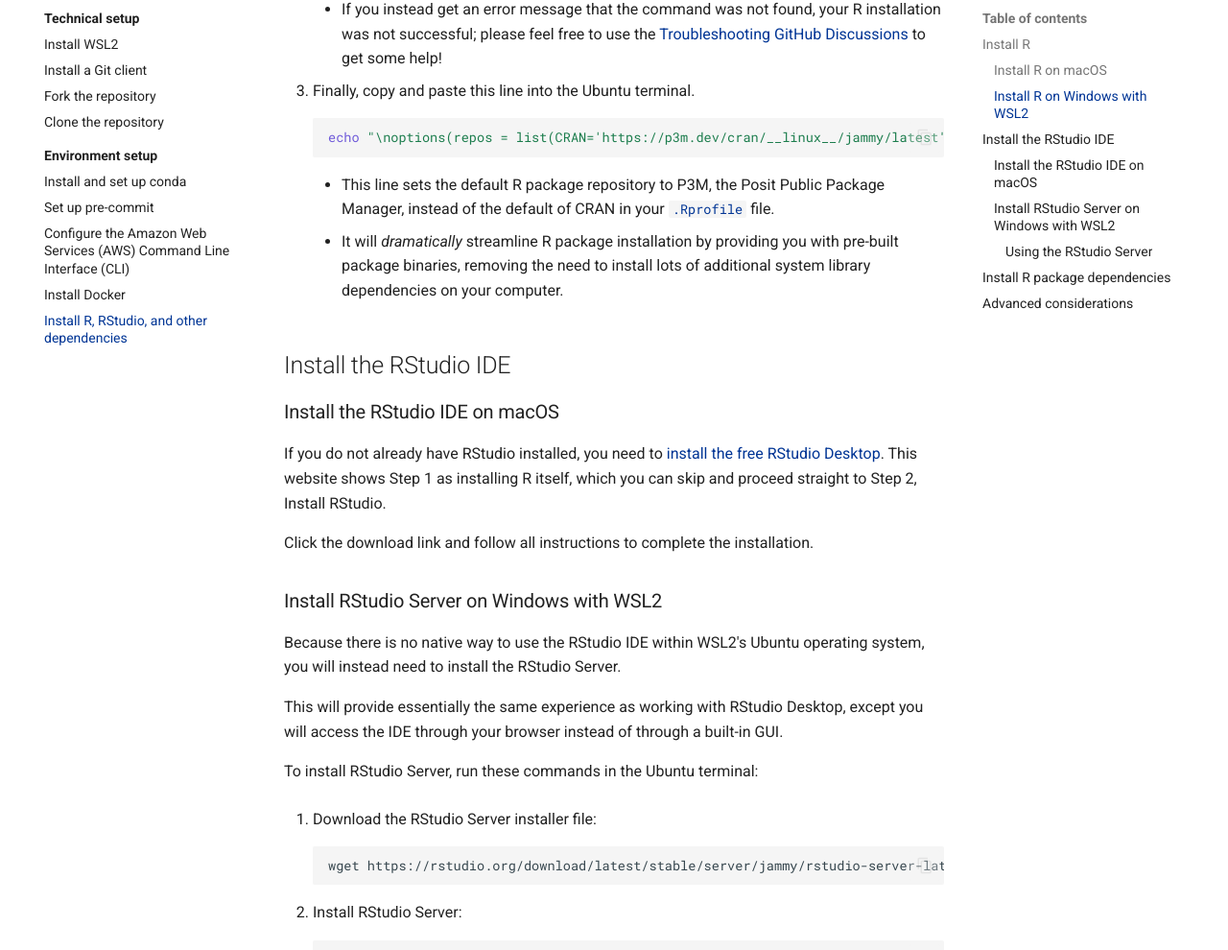
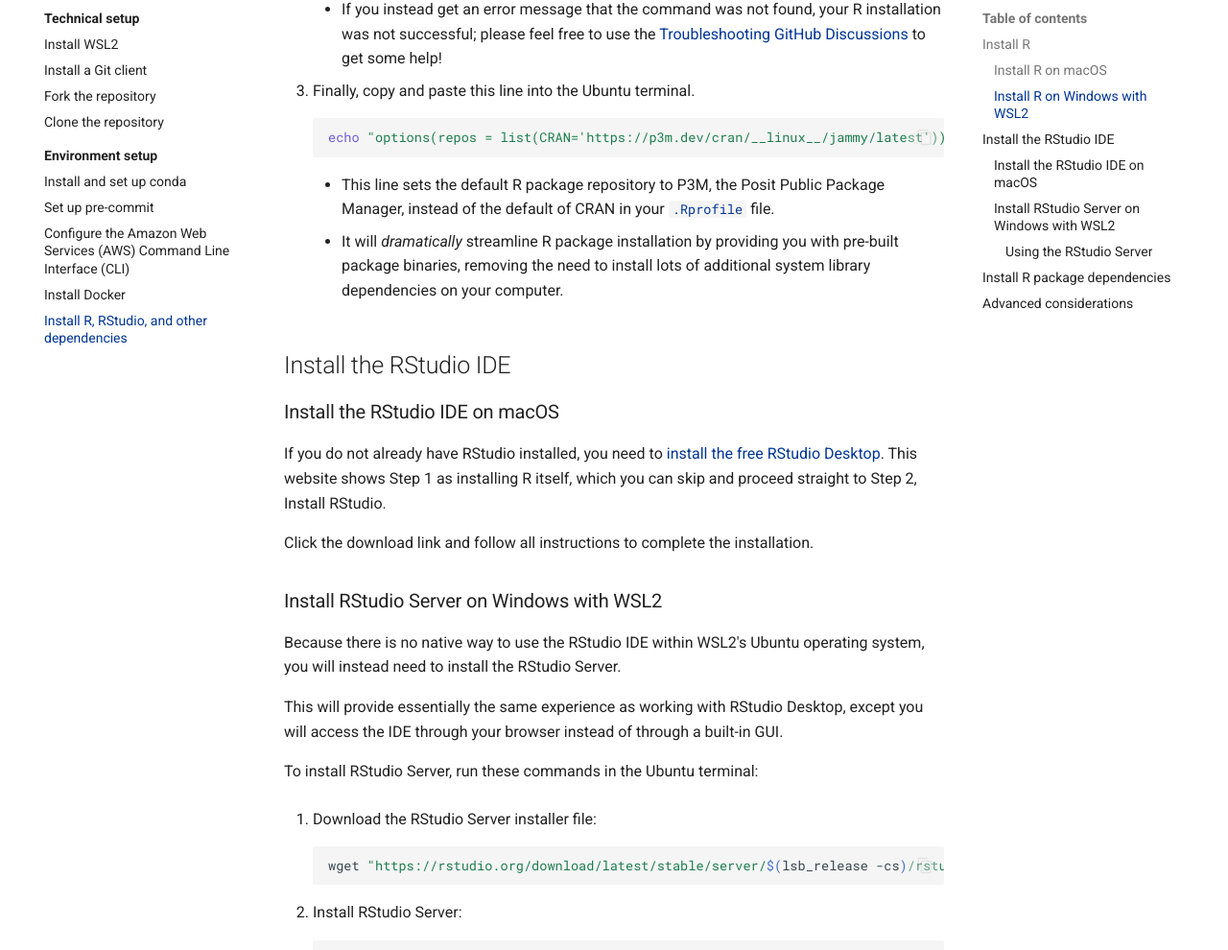
Before and after one commit to AlexsLemonade/OpenScPCA-analysis, an MkDocs documentation site: the page built from docs/technical-setup/environment-setup/install-r-rstudio.md, in a window 1280 px wide and 1400 px high, scrolled down 1876 px. Shown: the part 126-1116 px from the top of the window at 96% size. Built offline with MkDocs 1.6.1 and Material for MkDocs 9.7.7, drawn with Linux system fonts in a browser that asks for light colours; some of the changed lines change nothing that is shown; some of the changed text lies outside the part shown.

Commit message:
Apply suggestions from code review
Co-authored-by: Joshua Shapiro <josh.shapiro@ccdatalab.org>

````diff
--- a/docs/technical-setup/environment-setup/install-r-rstudio.md
+++ b/docs/technical-setup/environment-setup/install-r-rstudio.md
@@ -68,7 +68,7 @@
 
 1. Finally, copy and paste this line into the Ubuntu terminal.
     ```sh
-    echo "\noptions(repos = list(CRAN='https://p3m.dev/cran/__linux__/jammy/latest'))" >> ~/.Rprofile
+    echo "options(repos = list(CRAN='https://p3m.dev/cran/__linux__/jammy/latest'))" >> ~/.Rprofile
     ```
       - This line sets the default R package repository to P3M, the Posit Public Package Manager, instead of the default of CRAN in your [`.Rprofile`](https://support.posit.co/hc/en-us/articles/360047157094-Managing-R-with-Rprofile-Renviron-Rprofile-site-Renviron-site-rsession-conf-and-repos-conf) file.
        - It will _dramatically_ streamline R package installation by providing you with pre-built package binaries, removing the need to install lots of additional system library dependencies on your computer.
@@ -96,7 +96,7 @@
 1. Download the RStudio Server installer file:
 
     ```sh
-    wget https://rstudio.org/download/latest/stable/server/jammy/rstudio-server-latest-amd64.deb
+    wget "https://rstudio.org/download/latest/stable/server/$(lsb_release -cs)/rstudio-server-latest-amd64.deb"
     ```
 
 1. Install RStudio Server:
@@ -124,13 +124,13 @@
 - Start RStudio Server
 
     ```sh
-    sudo systemctl start rstudio-server.service
+    sudo rstudio-server start
     ```
 
 - Stop RStudio Server
 
     ```sh
-    sudo systemctl stop rstudio-server.service
+    sudo rstudio-server stop
     ```
 
 To use the RStudio Server, navigate to `localhost:8787` in your browser.
````
